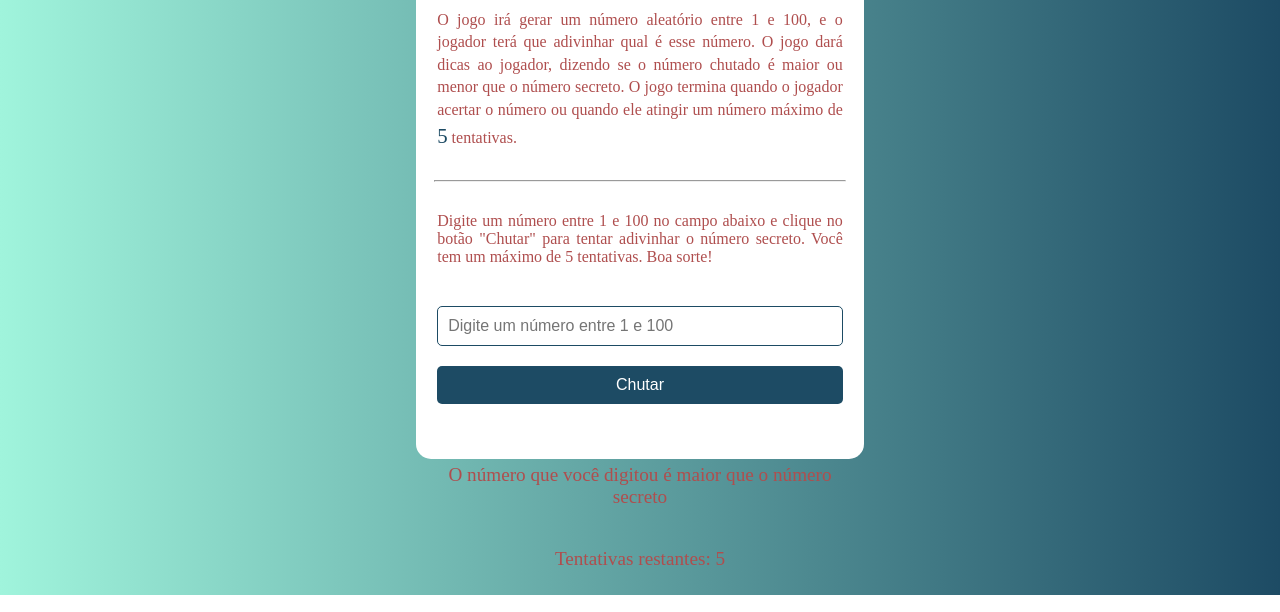
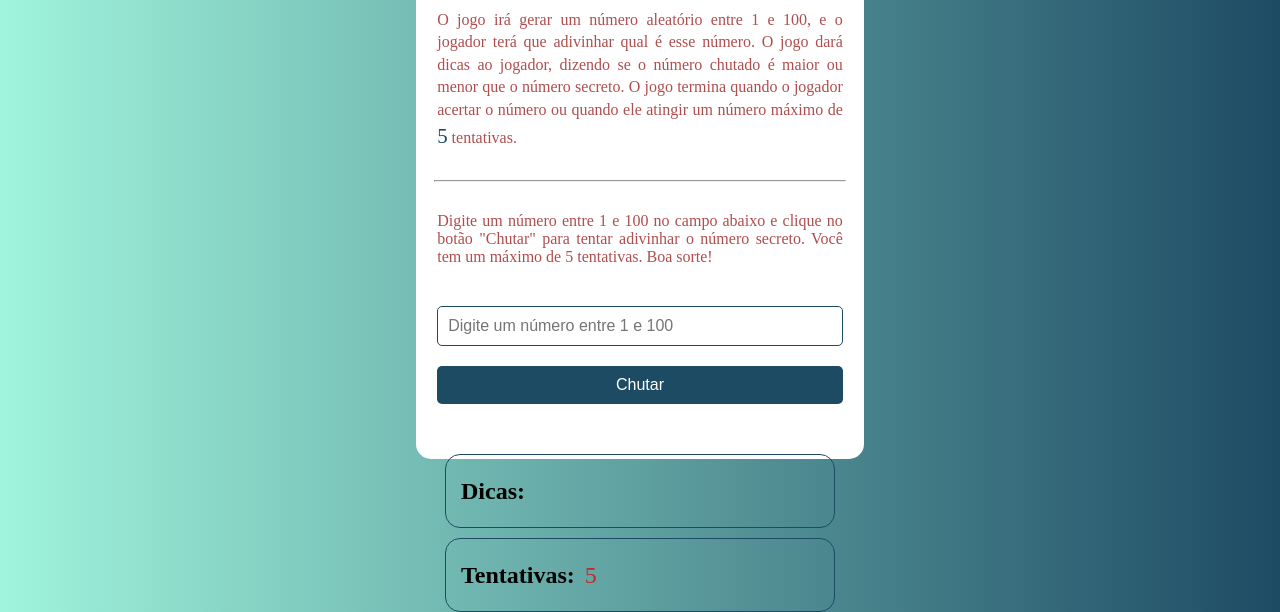
Before and after one commit to annesilv4/Jogo-Adivinhar, a plain HTML site: page index.html in a window 1280 px wide. Shown: the part 205-817 px from the top of the page. Drawn offline with Linux system fonts and the light colour scheme.

Commit message:
Adicionando e estilizando os campos de dicas e tentativas do jogador

```diff
--- a/CSS/style.css
+++ b/CSS/style.css
@@ -66,7 +66,7 @@ section {
 
 #jogador {
     width: 95%;
-    margin: 20px auto;
+    margin: 15px auto;
     padding: 10px;
     font-size: 1rem;
     color: #af4e4e;
@@ -103,20 +103,32 @@ section {
     background-color: #af4e4e;
 }
 
-#dicas {
-    width: 95%;
-    margin: 20px auto;
-    padding: 10px;
-    font-size: 1.2rem;
-    color: #af4e4e;
-    text-align: center;
+#jogador-opcoes {
+    width: 100%;
+    height: 30%;
+    padding: 5px 29px;
 }
 
-#tentativas {
-    width: 95%;
-    margin: 20px auto;
-    padding: 10px;
-    font-size: 1.2rem;
-    color: #af4e4e;
-    text-align: center;
+#jogador-opcoes div {
+    border: 1px solid #1d4b64;
+    border-radius: 15px;
+    padding: 15px;
+    margin-bottom: 10px;
+    height: 50%;
+    display: flex;
+    align-items: center;
 }
+
+#dicas-jogador {
+    font-size: 1.5rem;
+    padding-left: 10px;
+    color: #c12929;
+    font-weight: 400;
+}
+
+#tentativas-jogador {
+    font-size: 1.5rem;
+    padding-left: 10px;
+    color: #c12929;
+    font-weight: 400;
+}
--- a/index.html
+++ b/index.html
@@ -44,11 +44,20 @@
         <button id="btn">Chutar</button>
       </div>
 
-      <p id="dicas">O número que você digitou é maior que o número secreto</p>
+      <div id="jogador-opcoes">
+        <div id="dicas">
+          <h2>Dicas: </h2>
+          <p id="dicas-jogador">
 
-      <p id="tentativas">
-        Tentativas restantes: <span id="tentativasRestantes">5</span>
-      </p>
+          </p>
+        </div>
+        <div id="tentativas">
+          <h2>Tentativas: </h2>
+          <p id="tentativas-jogador">
+            5
+          </p>
+        </div>
+      </div>
     </section>
   </body>
 </html>
```
